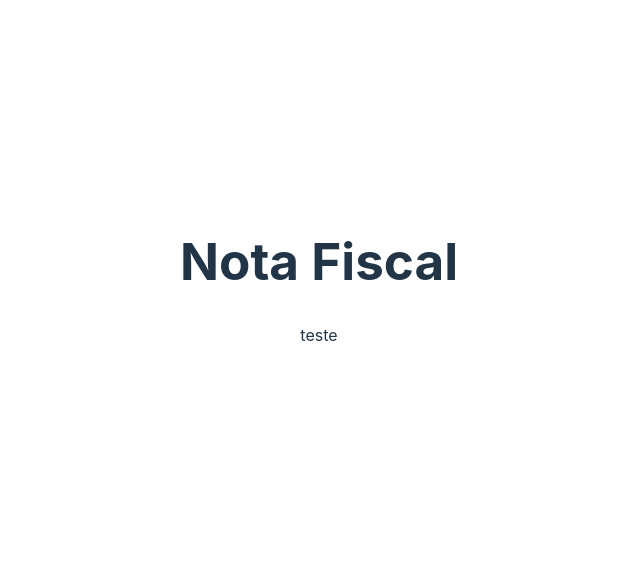
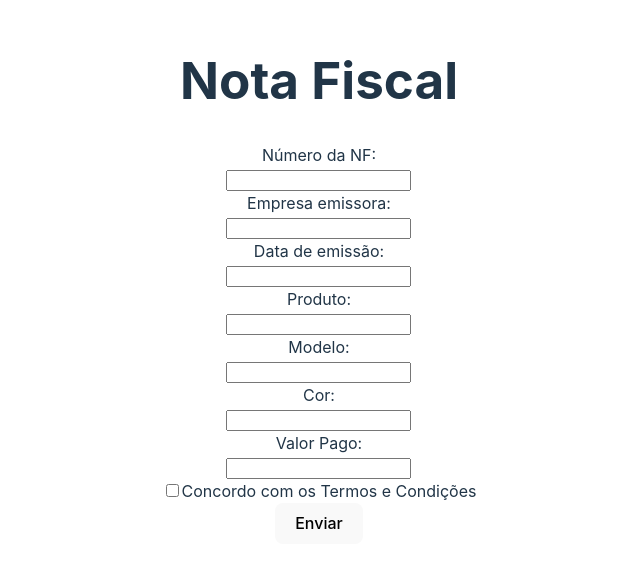
Before and after one commit to gusoaresss/luna, a React (Vite) app: page /NotaFiscal in a window 1280 px wide. Shown: the part 119-686 px from the top of the page, without its empty margins (321-961 px from the left). Built offline with nearby package versions, Linux system fonts and the light colour scheme.

Commit message:
Conteudo Página Nota Fiscal

```diff
--- a/src/routes/NotaFiscal/index.jsx
+++ b/src/routes/NotaFiscal/index.jsx
@@ -3,7 +3,23 @@ export default function NotaFiscal(){
     return(
         <main>
             <h1>Nota Fiscal</h1>
-            <p>teste</p>
+            <label for="nome">Número da NF:</label><br></br>
+            <input type="text" id="nome" name="nome"></input><br></br>
+            <label for="nome">Empresa emissora:</label><br></br>
+            <input type="text" id="nome" name="nome"></input><br></br>
+            <label for="nome">Data de emissão:</label><br></br>
+            <input type="text" id="nome" name="nome"></input><br></br>
+            <label for="nome">Produto:</label><br></br>
+            <input type="text" id="nome" name="nome"></input><br></br>
+            <label for="nome">Modelo:</label><br></br>
+            <input type="text" id="nome" name="nome"></input><br></br>
+            <label for="nome">Cor:</label><br></br>
+            <input type="text" id="nome" name="nome"></input><br></br>
+            <label for="nome">Valor Pago:</label><br></br>
+            <input type="text" id="nome" name="nome"></input><br></br>
+            <input type="checkbox" id="meuCheckbox" name="meuCheckbox"></input>
+            <label for="meuCheckbox">Concordo com os Termos e Condições</label><br></br>
+            <button>Enviar</button>
         </main>
     )
 }
```
